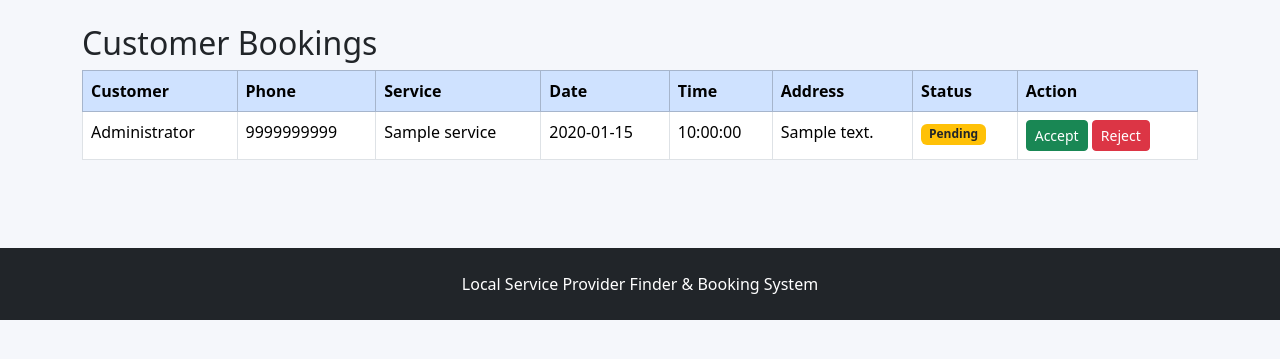
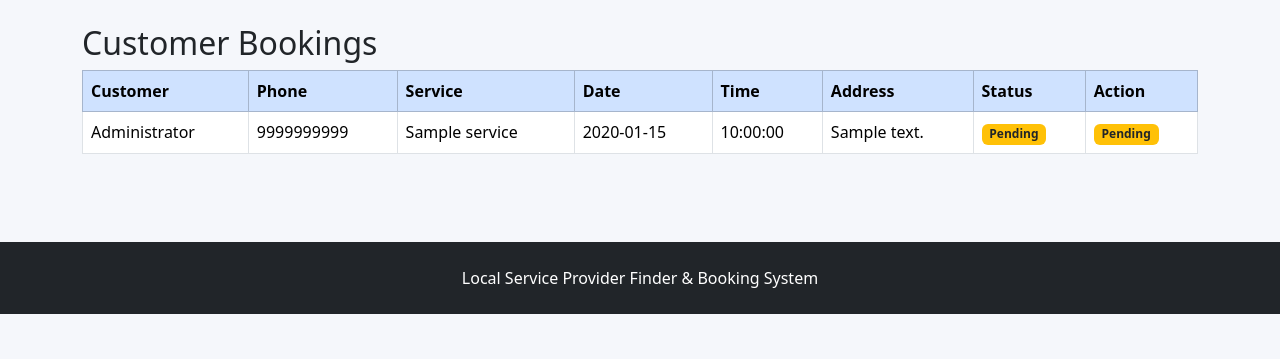
Before and after one commit to sj6215763-boop/local-service-finder, a PHP site: page /provider-bookings.php in a window 1280 px wide. Shown: the part 56-415 px from the top of the page. Run offline with PHP 8.4, Linux system fonts and the light colour scheme; a user stored in the database is signed in; data comes from the database, SQL or seed files in the repository; tables that the repository leaves empty hold one stand-in row (values such as "Sample post"); a stand-in replaces the project's code that opens the database connection.

Commit message:
2026-10-07: Improved booking status display

```diff
--- a/provider-bookings.php
+++ b/provider-bookings.php
@@ -222,36 +222,37 @@ include "includes/header.php";
 
 <?php if ($booking["status"] === "pending"): ?>
 
-    <a
-        href="?id=<?= $booking["id"] ?>&status=accepted"
-        class="btn btn-success btn-sm"
-    >
-        Accept
-    </a>
-
-    <a
-        href="?id=<?= $booking["id"] ?>&status=rejected"
-        class="btn btn-danger btn-sm"
-    >
-        Reject
-    </a>
+    <span class="badge bg-warning text-dark">
+        Pending
+    </span>
 
 <?php elseif ($booking["status"] === "accepted"): ?>
 
-    <a
-        href="?id=<?= $booking["id"] ?>&status=completed"
-        class="btn btn-primary btn-sm"
-    >
-        Complete
-    </a>
+    <span class="badge bg-success">
+        Accepted
+    </span>
+
+<?php elseif ($booking["status"] === "rejected"): ?>
+
+    <span class="badge bg-danger">
+        Rejected
+    </span>
+
+<?php elseif ($booking["status"] === "completed"): ?>
+
+    <span class="badge bg-primary">
+        Completed
+    </span>
 
 <?php else: ?>
 
-    <span class="text-muted">
-        No action
+    <span class="badge bg-secondary">
+        <?= htmlspecialchars($booking["status"]) ?>
     </span>
 
 <?php endif; ?>
+
+</td>
 
 </td>
 
```
